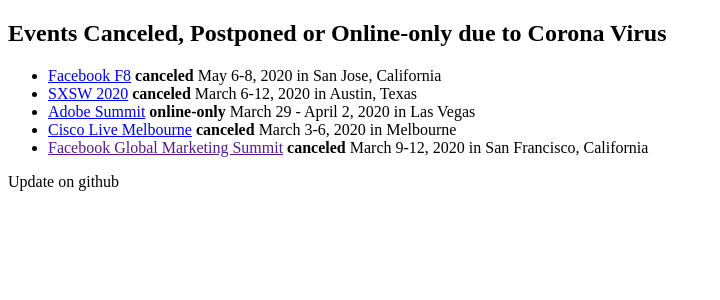
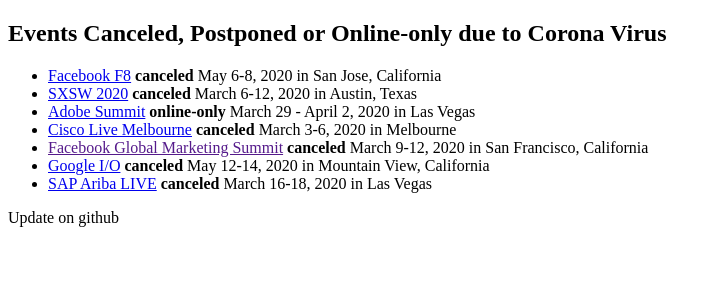
Before and after one commit to oguzbilgic/coronacanceled.com, a Next.js app: page / in a window 1280 px wide. Shown: the top 300 px of the page, without its empty margins (0-720 px from the left). Built offline with nearby package versions, Linux system fonts and the light colour scheme.

Commit message:
Add events

```diff
--- a/pages/index.js
+++ b/pages/index.js
@@ -34,6 +34,20 @@
     date: "March 9-12, 2020",
     status: "canceled"
   },
+  {
+    name: "Google I/O",
+    link: "https://events.google.com/io/",
+    location: "Mountain View, California",
+    date: "May 12-14, 2020",
+    status: "canceled"
+  },
+  {
+    name: "SAP Ariba LIVE",
+    link: "https://fusion.concur.com/fusion-orlando-announcement",
+    location: "Las Vegas",
+    date: "March 16-18, 2020",
+    status: "canceled"
+  },
 ]
 
 function HomePage() {
```
